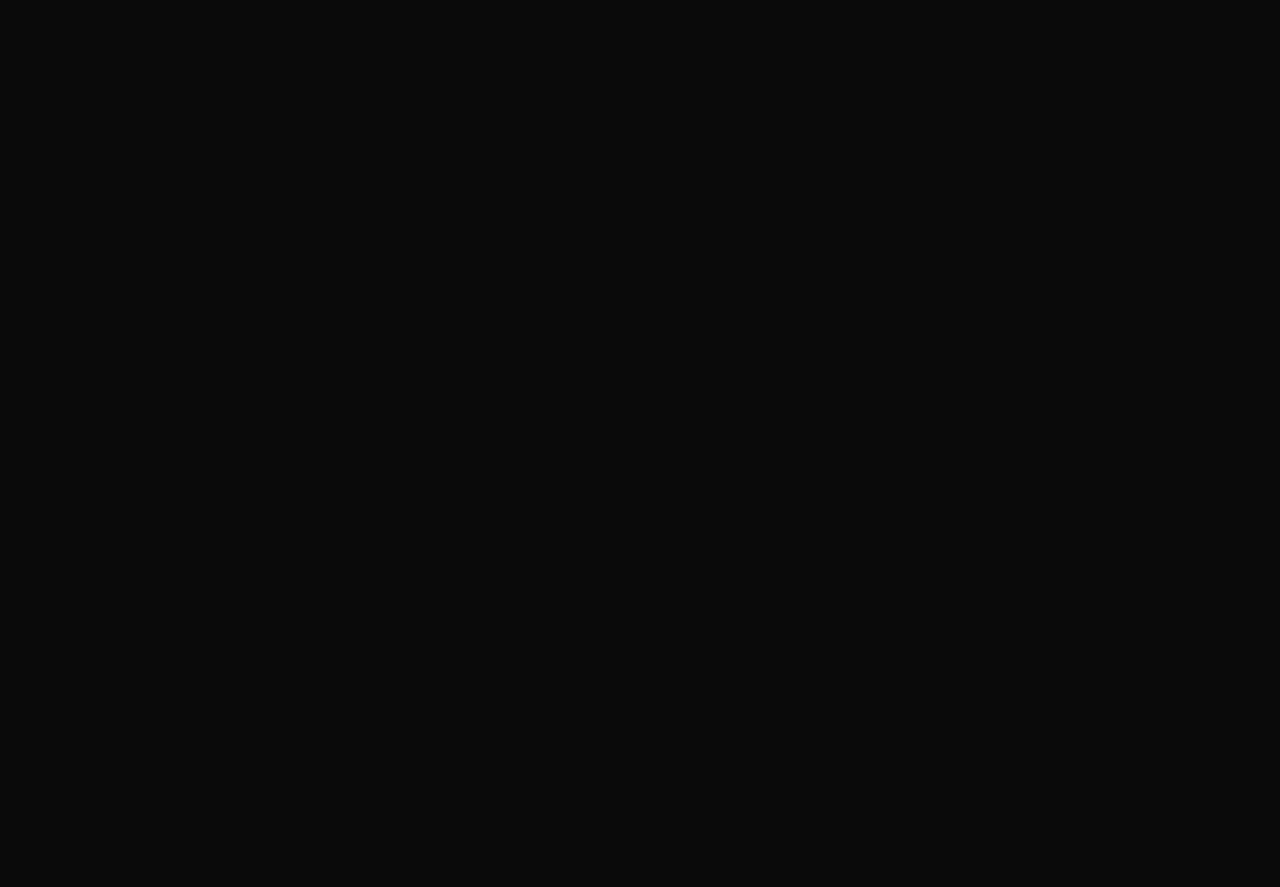
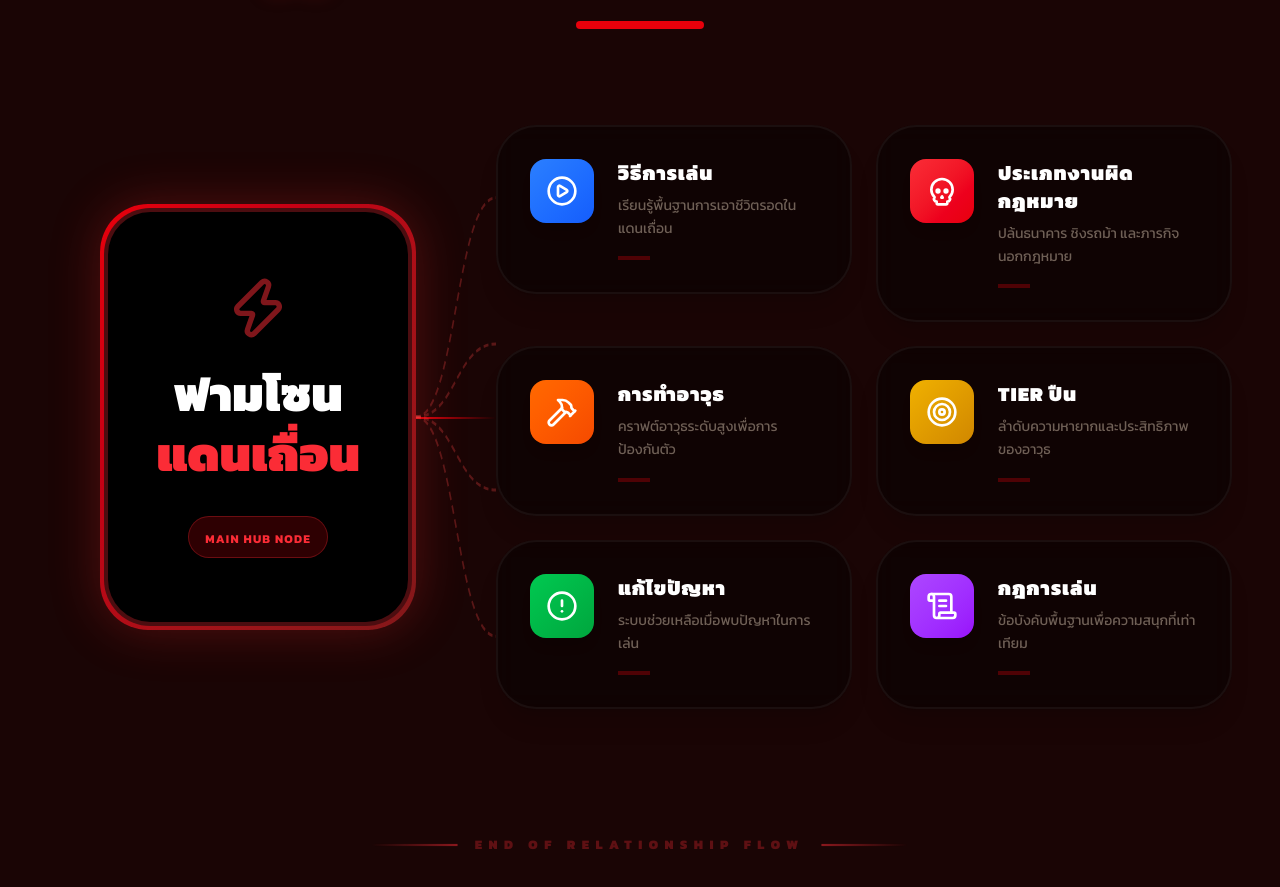
Before and after one commit to Rayzxls/Present, a React (Vite) app: page / in a window 1280 px wide. Shown: the part 6083-6970 px from the top of the page. Before the commit the page ends 6048 px from the top, so only its background shows below. Built offline with nearby package versions, Linux system fonts and the light colour scheme.

Commit message:
Change Gameplay section layout to horizontal Left-to-Right flow

```diff
--- a/src/App.jsx
+++ b/src/App.jsx
@@ -3,7 +3,8 @@ import { motion, AnimatePresence } from 'framer-motion';
 import {
   Flame, Star, Map, ChevronRight, Axe, Pickaxe, Sprout, Hammer, Home,
   Tractor, Utensils, Shield, Target, ShoppingCart, Gem, Crosshair,
-  Briefcase, Skull, Wrench, FlaskConical, Crown, Users, Landmark
+  Briefcase, Skull, Wrench, FlaskConical, Crown, Users, Landmark,
+  Gamepad2, PlayCircle, ScrollText, Zap, AlertCircle
 } from 'lucide-react';
 
 function App() {
@@ -203,6 +204,9 @@ function App() {
 
         {/* Governance Section */}
         <GovernanceSection />
+
+        {/* Gameplay Section */}
+        <GameplaySection />
 
       </motion.div>
     </div>
@@ -541,3 +545,104 @@ const GovernanceSection = () => {
 };
 
 export default App;
+const GameplaySection = () => {
+  const topics = [
+    { title: "วิธีการเล่น", icon: PlayCircle, color: "from-blue-500 to-blue-600", desc: "เรียนรู้พื้นฐานการเอาชีวิตรอดในแดนเถื่อน" },
+    { title: "ประเภทงานผิดกฎหมาย", icon: Skull, color: "from-red-500 to-red-600", desc: "ปล้นธนาคาร ชิงรถม้า และภารกิจนอกกฎหมาย" },
+    { title: "การทำอาวุธ", icon: Hammer, color: "from-orange-500 to-orange-600", desc: "คราฟต์อาวุธระดับสูงเพื่อการป้องกันตัว" },
+    { title: "Tier ปืน", icon: Target, color: "from-yellow-500 to-yellow-600", desc: "ลำดับความหายากและประสิทธิภาพของอาวุธ" },
+    { title: "แก้ไขปัญหา", icon: AlertCircle, color: "from-green-500 to-green-600", desc: "ระบบช่วยเหลือเมื่อพบปัญหาในการเล่น" },
+    { title: "กฎการเล่น", icon: ScrollText, color: "from-purple-500 to-purple-600", desc: "ข้อบังคับพื้นฐานเพื่อความสนุกที่เท่าเทียม" },
+  ];
+
+  return (
+    <div className="w-full mb-40 text-left">
+      <div className="flex flex-col items-center mb-24">
+        <div className="flex items-center gap-6 mb-4">
+          <Gamepad2 className="w-16 h-16 text-red-500 drop-shadow-[0_0_10px_rgba(220,38,38,0.5)]" />
+          <h2 className="text-5xl md:text-7xl font-black text-white [text-shadow:4px_4px_0px_#4a0d0d] uppercase text-center">Gameplay System</h2>
+        </div>
+        <div className="w-32 h-2 bg-red-600 rounded-full" />
+      </div>
+
+      <div className="max-w-7xl mx-auto px-4">
+        <div className="flex flex-col lg:flex-row items-center lg:items-stretch gap-12 lg:gap-20">
+
+          {/* Left Side: Central Hub */}
+          <div className="lg:w-1/3 flex flex-col justify-center items-center lg:items-end relative">
+            <motion.div
+              whileHover={{ scale: 1.05 }}
+              className="relative p-1 rounded-[3rem] bg-gradient-to-br from-red-600 to-red-900 shadow-[0_0_50px_rgba(220,38,38,0.3)] z-20"
+            >
+              <div className="bg-black rounded-[2.9rem] px-12 py-16 border-4 border-red-500/30 flex flex-col items-center text-center">
+                <Zap className="w-16 h-16 text-red-500 mb-6 animate-pulse" />
+                <h3 className="text-4xl md:text-5xl font-black text-white uppercase leading-tight">
+                  ฟามโซน<br/><span className="text-red-500">แดนเถื่อน</span>
+                </h3>
+                <div className="mt-8 px-4 py-2 bg-red-600/20 rounded-full border border-red-500/30">
+                  <span className="text-red-500 font-bold text-xs uppercase tracking-widest">Main Hub Node</span>
+                </div>
+              </div>
+            </motion.div>
+
+            {/* Horizontal Connectors Background (Desktop) */}
+            <div className="absolute top-1/2 right-[-5rem] w-20 h-0.5 bg-gradient-to-r from-red-600 to-transparent hidden lg:block" />
+          </div>
+
+          {/* Right Side: Related Topics */}
+          <div className="lg:w-2/3 grid grid-cols-1 md:grid-cols-2 gap-6 relative">
+            {/* Visual Flow Lines (Desktop Only) */}
+            <div className="absolute top-1/2 left-[-5rem] w-20 h-full -translate-y-1/2 pointer-events-none hidden lg:block">
+              <svg className="w-full h-full" viewBox="0 0 100 400" preserveAspectRatio="none">
+                <path d="M 0 200 C 50 200, 50 50, 100 50" stroke="#ef4444" strokeWidth="2" fill="none" strokeDasharray="6 4" opacity="0.3" />
+                <path d="M 0 200 C 50 200, 50 150, 100 150" stroke="#ef4444" strokeWidth="2" fill="none" strokeDasharray="6 4" opacity="0.3" />
+                <path d="M 0 200 C 50 200, 50 250, 100 250" stroke="#ef4444" strokeWidth="2" fill="none" strokeDasharray="6 4" opacity="0.3" />
+                <path d="M 0 200 C 50 200, 50 350, 100 350" stroke="#ef4444" strokeWidth="2" fill="none" strokeDasharray="6 4" opacity="0.3" />
+              </svg>
+            </div>
+
+            {topics.map((topic, i) => (
+              <motion.div
+                key={i}
+                initial={{ opacity: 0, x: 20 }}
+                whileInView={{ opacity: 1, x: 0 }}
+                transition={{ delay: i * 0.1 }}
+                viewport={{ once: true }}
+                className="group relative"
+              >
+                <div className="relative overflow-hidden rounded-[2.5rem] bg-black/40 backdrop-blur-md border-2 border-white/5 group-hover:border-red-500/50 transition-all duration-500 p-8 shadow-xl flex items-start gap-6">
+                  <div className={`w-16 h-16 shrink-0 rounded-2xl bg-gradient-to-br ${topic.color} flex items-center justify-center shadow-lg group-hover:scale-110 transition-transform`}>
+                    <topic.icon className="w-8 h-8 text-white" />
+                  </div>
+
+                  <div className="relative z-10">
+                    <h4 className="text-xl font-black text-white uppercase tracking-wider mb-2 group-hover:text-red-500 transition-colors">{topic.title}</h4>
+                    <p className="text-orange-100/40 text-sm leading-relaxed mb-4">{topic.desc}</p>
+                    <div className="w-8 h-1 bg-red-600/30 group-hover:w-16 transition-all" />
+                  </div>
+
+                  {/* Decorative background glow */}
+                  <div className={`absolute top-0 right-0 w-32 h-32 bg-gradient-to-br ${topic.color} opacity-0 group-hover:opacity-10 blur-3xl transition-opacity`} />
+                </div>
+              </motion.div>
+            ))}
+          </div>
+
+        </div>
+
+        {/* Decorative Indicator */}
+        <div className="flex justify-center mt-20 lg:mt-32">
+          <motion.div
+            animate={{ scale: [1, 1.1, 1] }}
+            transition={{ repeat: Infinity, duration: 3 }}
+            className="flex items-center gap-4 text-red-500/30 uppercase font-black tracking-[0.5em] text-xs"
+          >
+            <div className="w-20 h-0.5 bg-gradient-to-r from-transparent to-red-500/50" />
+            End of relationship flow
+            <div className="w-20 h-0.5 bg-gradient-to-l from-transparent to-red-500/50" />
+          </motion.div>
+        </div>
+      </div>
+    </div>
+  );
+};
```
